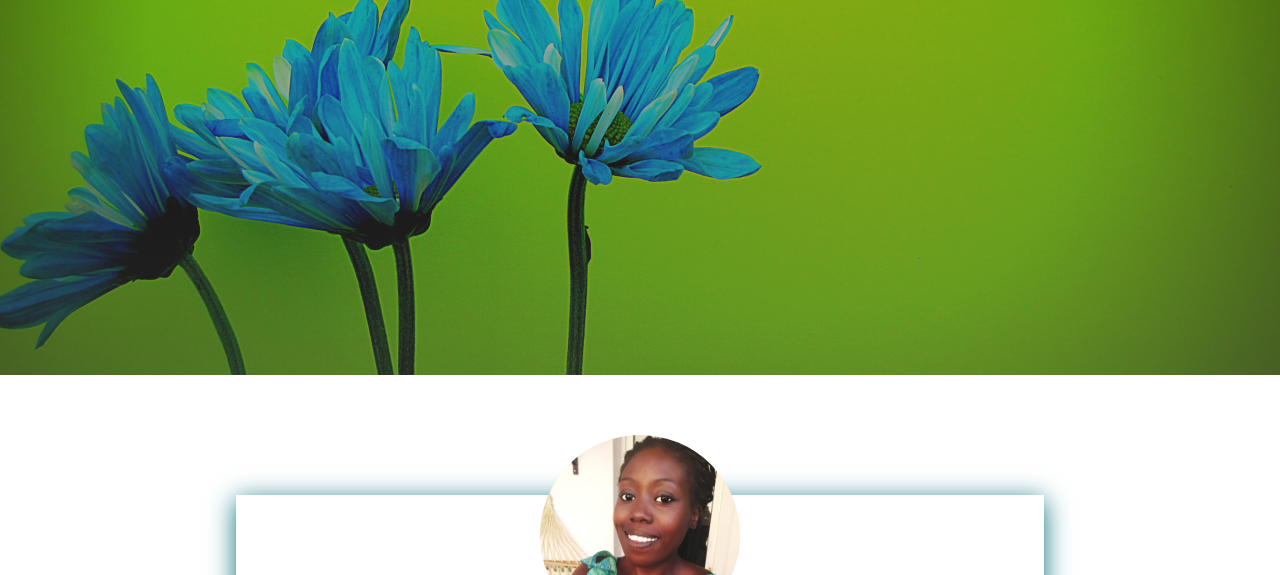
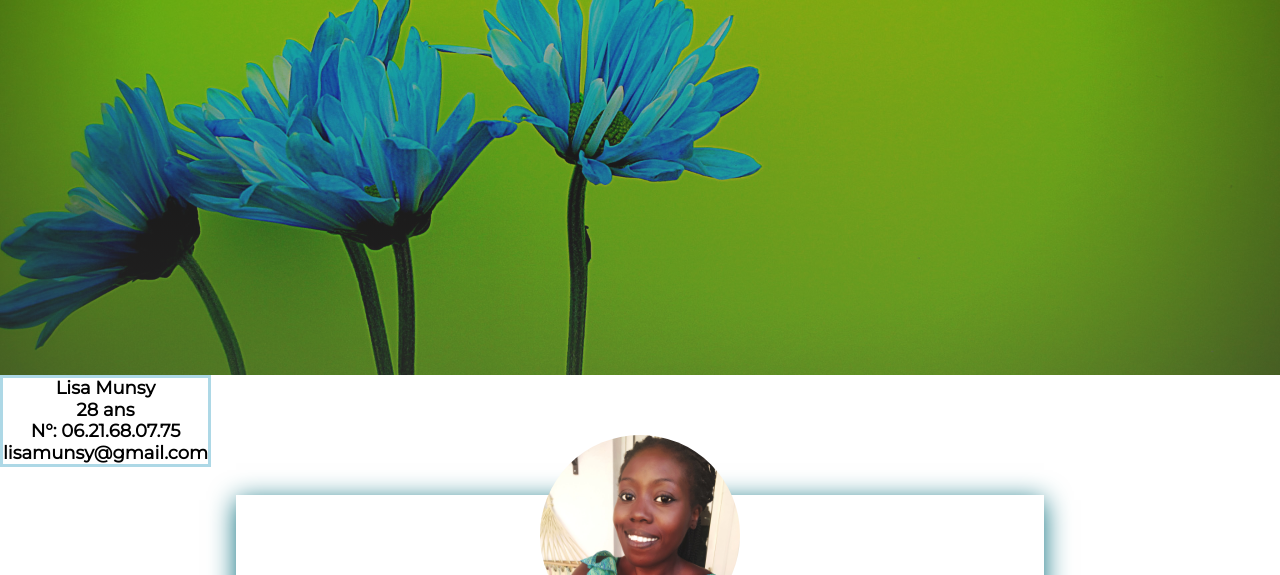
Before and after one commit to Lisamunsy/codedecouverte, a website: page index.html in a window 1280 px wide. Shown: the part 225-800 px from the top of the page. Drawn offline with Linux system fonts and the light colour scheme.

Commit message:
placement carte visite rendu opaque avec z index et position fixed

```diff
--- a/index.html
+++ b/index.html
@@ -19,13 +19,13 @@
       <h1>Lisa Munsy</h1>
     </header>
 
-    <!--Trouver comment faire un badge flottant
-      <section class="carte" style="position: relative; position:sticky; top: 0;width: auto; background-color: white; border: solid lightblue">
+    <!--Trouver comment faire un badge flottant -->
+      <section class="carte" style="position: fixed ;position:sticky ; top: 0;width: auto; background-color: white; z-index: 1 ; border: solid lightblue;">
      Lisa Munsy
     </br>28 ans
     </br>N°: 06.21.68.07.75
     </br> lisamunsy@gmail.com
-    </section> -->
+    </section>
 
     <section class="about">
       <img src="images/imagesitelisa.jpg" alt="Photo de Lisa" />
--- a/styles.css
+++ b/styles.css
@@ -43,14 +43,16 @@ font-size: 20px;
 
 }
 /* Petit encart avec les coordonnées de contact
+*/
+.carte{
+float: left;
+overflow: visible;
+line-height: 1.2;
+font-size: 18px;
+text-align: center;
+font-weight: bold
+}
 
-.carte{
- float: left;
-overflow: hidden;
-line-height: 1.2;
-font-size: 12px;
-}
-*/
 
 /* Présentation */
 
```
